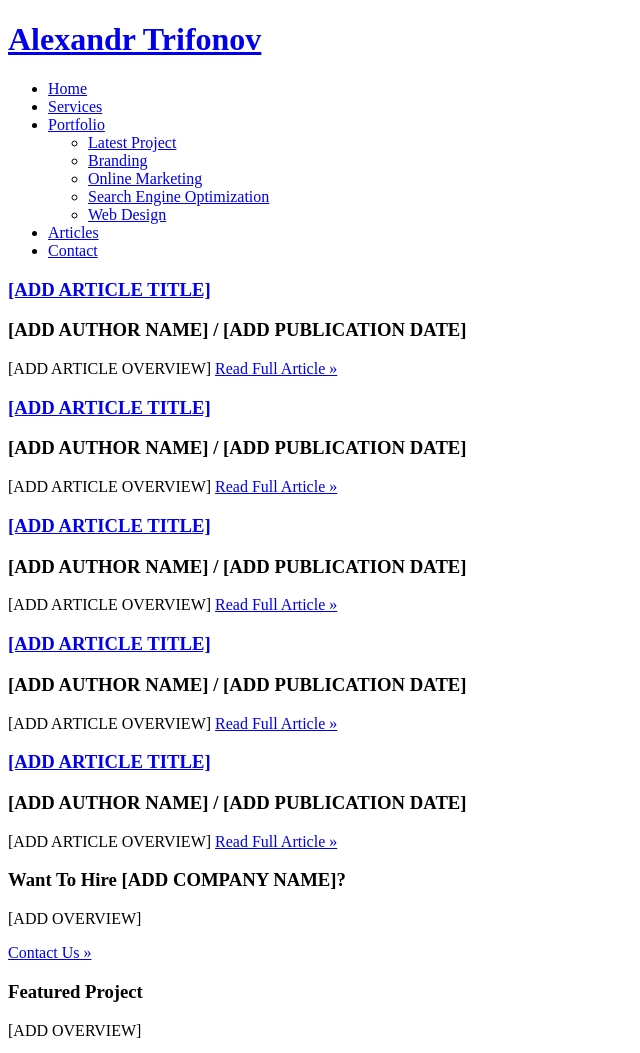
After one commit to FFFSanchez/top_place, a Django app: page /articles/ in a window 1280 px wide. The commit adds this page. Shown: the top 1053 px of the page, without its empty margins (0-640 px from the left). Run offline with Django 4.2, Linux system fonts and the light colour scheme; some libraries are stand-ins or nearby versions.

Commit message:
добавил остальные страницы шаблоны и namespace ссылки

```diff
--- a/top_place/blog/urls.py
+++ b/top_place/blog/urls.py
@@ -7,4 +7,8 @@ app_name = 'posts'
 urlpatterns = [
     path('', views.index, name='index'),
     path('contact/', views.contact, name='contact'),
+    path('services/', views.services, name='services'),
+    path('articles/', views.articles, name='articles'),
+    path('portfolio/', views.portfolio, name='portfolio'),
+    path('project/', views.project, name='project'),
 ]
--- a/top_place/blog/views.py
+++ b/top_place/blog/views.py
@@ -15,3 +15,35 @@ def contact(request):
         'text': 'Кружочки'
     }
     return render(request, template, context)
+
+
+def services(request):
+    template = 'blog/services.html'
+    context = {
+        'text': 'Кружочки'
+    }
+    return render(request, template, context)
+
+
+def articles(request):
+    template = 'blog/articles.html'
+    context = {
+        'text': 'Кружочки'
+    }
+    return render(request, template, context)
+
+
+def portfolio(request):
+    template = 'blog/portfolio.html'
+    context = {
+        'text': 'Кружочки'
+    }
+    return render(request, template, context)
+
+
+def project(request):
+    template = 'blog/project.html'
+    context = {
+        'text': 'Кружочки'
+    }
+    return render(request, template, context)
--- /dev/null
+++ b/top_place/templates/blog/articles.html
@@ -0,0 +1,85 @@
+{% extends 'base.html' %}
+{% load static %}
+{% block content %}
+  <div id="main">
+    <div id="content">
+      <div class="article">
+        <h3 class="article-title">
+          <a href="#">[ADD ARTICLE TITLE]</a>
+        </h3>
+        <h3 class="article-meta">[ADD AUTHOR NAME] / [ADD PUBLICATION DATE]</h3>
+        <p>
+          [ADD ARTICLE OVERVIEW] <a href="#" class="more-link">Read Full Article &raquo;</a>
+        </p>
+      </div>
+      <!--end article-->
+      <div class="article-line"></div>
+      <div class="article">
+        <h3 class="article-title">
+          <a href="#">[ADD ARTICLE TITLE]</a>
+        </h3>
+        <h3 class="article-meta">[ADD AUTHOR NAME] / [ADD PUBLICATION DATE]</h3>
+        <p>
+          [ADD ARTICLE OVERVIEW] <a href="#" class="more-link">Read Full Article &raquo;</a>
+        </p>
+      </div>
+      <!--end article-->
+      <div class="article-line"></div>
+      <div class="article">
+        <h3 class="article-title">
+          <a href="#">[ADD ARTICLE TITLE]</a>
+        </h3>
+        <h3 class="article-meta">[ADD AUTHOR NAME] / [ADD PUBLICATION DATE]</h3>
+        <p>
+          [ADD ARTICLE OVERVIEW] <a href="#" class="more-link">Read Full Article &raquo;</a>
+        </p>
+      </div>
+      <!--end article-->
+      <div class="article-line"></div>
+      <div class="article">
+        <h3 class="article-title">
+          <a href="#">[ADD ARTICLE TITLE]</a>
+        </h3>
+        <h3 class="article-meta">[ADD AUTHOR NAME] / [ADD PUBLICATION DATE]</h3>
+        <p>
+          [ADD ARTICLE OVERVIEW] <a href="#" class="more-link">Read Full Article &raquo;</a>
+        </p>
+      </div>
+      <!--end article-->
+      <div class="article-line"></div>
+      <div class="article">
+        <h3 class="article-title">
+          <a href="#">[ADD ARTICLE TITLE]</a>
+        </h3>
+        <h3 class="article-meta">[ADD AUTHOR NAME] / [ADD PUBLICATION DATE]</h3>
+        <p>
+          [ADD ARTICLE OVERVIEW] <a href="#" class="more-link">Read Full Article &raquo;</a>
+        </p>
+      </div>
+      <!--end article-->
+    </div>
+    <!--end content-->
+    <div id="sidebar">
+      <div id="hire">
+        <h3 class="sidebar-title">Want To Hire [ADD COMPANY NAME]?</h3>
+        <p>[ADD OVERVIEW]</p>
+        <a class="sidebar-button" href="#">Contact Us &raquo;</a>
+      </div>
+      <!--end hire-->
+      <div id="featured-project">
+        <h3>Featured Project</h3>
+        <p>[ADD OVERVIEW]</p>
+        <div class="portfolio-item">
+          <a href="#">
+            <img src="images/280x200.gif" alt="" />
+          </a>
+        </div>
+        <!--end portfolio-item-->
+        <a class="sidebar-button" href="#">All Projects &raquo;</a>
+      </div>
+      <!--end recent-projects-->
+    </div>
+    <!--end sidebar-->
+  </div>
+  <!--end main-->
+{% endblock content %}
--- a/top_place/templates/includes/header.html
+++ b/top_place/templates/includes/header.html
@@ -8,13 +8,13 @@
                 <a href="{% url 'blog:index' %}">Home</a>
             </li>
             <li>
-                <a href="services.html">Services</a>
+                <a href="{% url 'blog:services' %}">Services</a>
             </li>
             <li>
-                <a href="portfolio.html">Portfolio</a>
+                <a href="{% url 'blog:portfolio' %}">Portfolio</a>
                 <ul class="sub-menu">
                     <li>
-                        <a href="project.html">Latest Project</a>
+                        <a href="{% url 'blog:project' %}">Latest Project</a>
                     </li>
                     <li>
                         <a href="#">Branding</a>
@@ -31,7 +31,7 @@
                 </ul>
             </li>
             <li>
-                <a href="articles.html">Articles</a>
+                <a href="{% url 'blog:articles' %}">Articles</a>
             </li>
             <li>
                 <a href="{% url 'blog:contact' %}">Contact</a>
```
Also changed, not shown: top_place/templates/blog/portfolio.html (added, +70 -0 lines), top_place/templates/blog/project.html (added, +29 -0 lines), top_place/templates/blog/services.html (added, +39 -0 lines).
